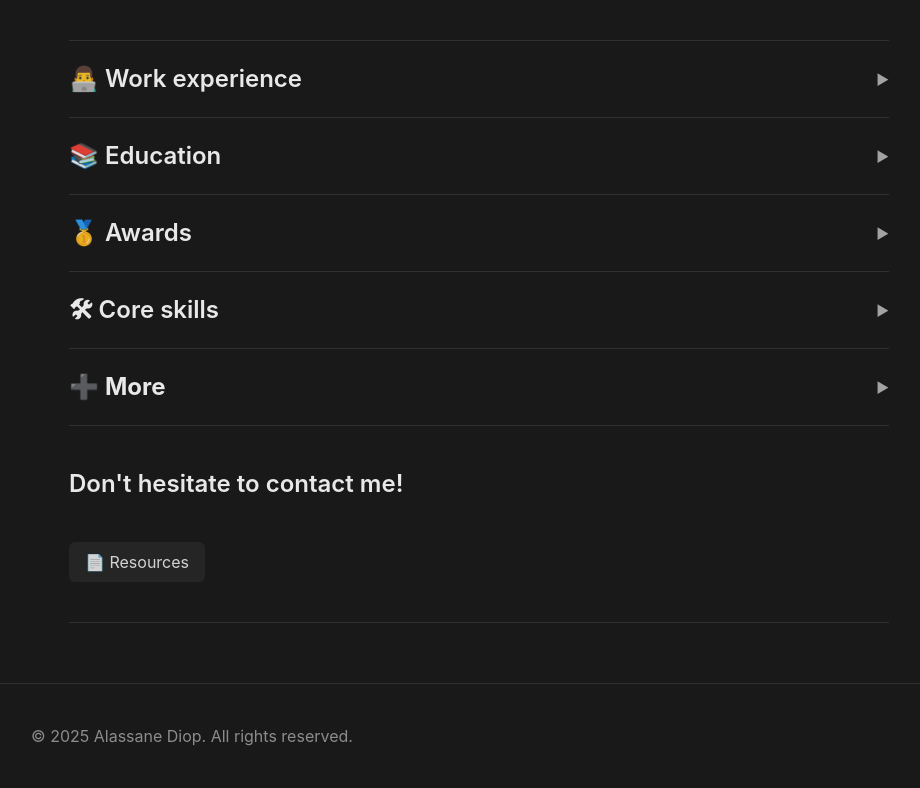
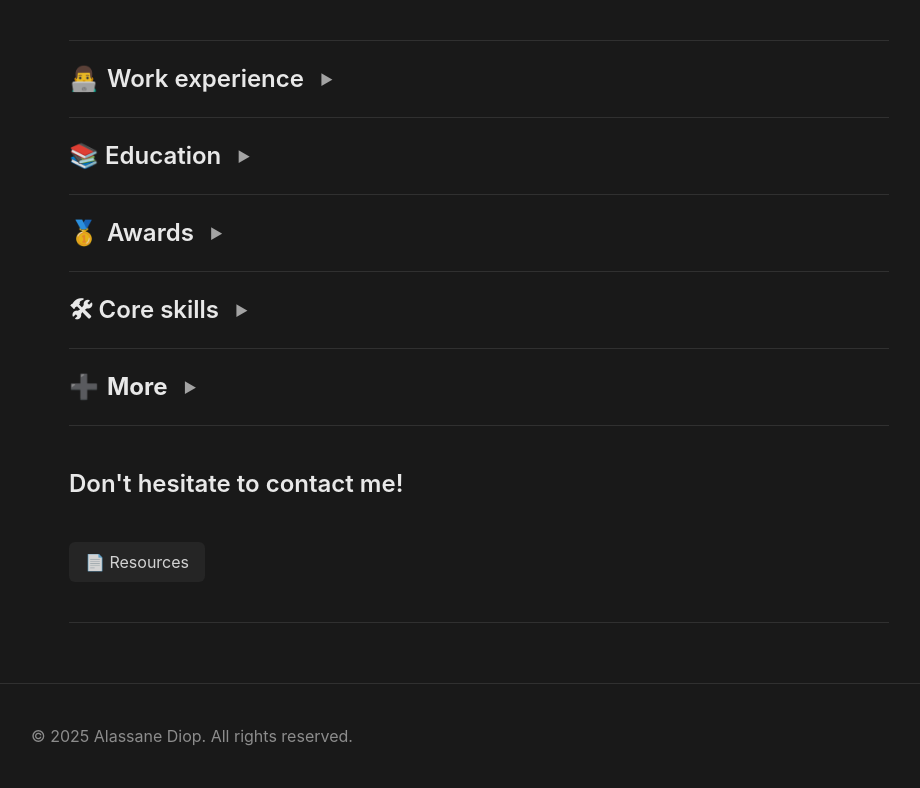
Before and after one commit to AlassaneDialDiop/alassane_ai, a Jekyll site: the page about/index.html, which Jekyll copies as it is, in a window 1280 px wide. Shown: the part 651-1439 px from the top of the page, without its empty margins (161-1081 px from the left). Built offline with Jekyll 4.4.1, drawn with Linux system fonts in a browser that asks for light colours.

Commit message:
Move toggle arrows next to section titles
- Place arrows inside h1 elements for better UX
- Makes it clearer that sections are clickable
- Improves visual association between text and toggle indicator

🤖 Generated with [Claude Code](https://claude.ai/code)

Co-Authored-By: Claude <noreply@anthropic.com>

```diff
--- a/about/index.html
+++ b/about/index.html
@@ -166,7 +166,6 @@
 
         .toggle-header {
             display: flex;
-            justify-content: space-between;
             align-items: center;
             cursor: pointer;
             padding: 20px 0;
@@ -178,12 +177,16 @@
             font-weight: 600;
             margin: 0;
             color: rgba(255, 255, 255, 0.9);
+            display: flex;
+            align-items: center;
+            gap: 8px;
         }
 
         .toggle-arrow {
             font-size: 14px;
             color: rgba(255, 255, 255, 0.6);
             transition: transform 0.2s;
+            margin-left: 8px;
         }
 
         .toggle-checkbox:checked + .toggle-header .toggle-arrow {
@@ -361,8 +364,7 @@
                 <div class="toggle-section">
                     <input type="checkbox" id="work-experience" class="toggle-checkbox">
                     <label for="work-experience" class="toggle-header">
-                        <h1><strong>👨‍💻</strong> Work experience</h1>
-                        <span class="toggle-arrow">▶</span>
+                        <h1><strong>👨‍💻</strong> Work experience <span class="toggle-arrow">▶</span></h1>
                     </label>
                     <div class="toggle-content">
                         <h2>Data scientist<strong>, Marketing</strong></h2>
@@ -414,8 +416,7 @@
                 <div class="toggle-section">
                     <input type="checkbox" id="education" class="toggle-checkbox">
                     <label for="education" class="toggle-header">
-                        <h1>📚 Education</h1>
-                        <span class="toggle-arrow">▶</span>
+                        <h1>📚 Education <span class="toggle-arrow">▶</span></h1>
                     </label>
                     <div class="toggle-content">
                         <h2><strong>Master of Science (M.Sc.) - Data science and Business Analytics</strong></h2>
@@ -433,8 +434,7 @@
                 <div class="toggle-section">
                     <input type="checkbox" id="awards" class="toggle-checkbox">
                     <label for="awards" class="toggle-header">
-                        <h1><strong>🥇</strong> Awards</h1>
-                        <span class="toggle-arrow">▶</span>
+                        <h1><strong>🥇</strong> Awards <span class="toggle-arrow">▶</span></h1>
                     </label>
                     <div class="toggle-content">
                         <p><em>Awards content to be added</em></p>
@@ -446,8 +446,7 @@
                 <div class="toggle-section">
                     <input type="checkbox" id="core-skills" class="toggle-checkbox">
                     <label for="core-skills" class="toggle-header">
-                        <h1>🛠 Core skills</h1>
-                        <span class="toggle-arrow">▶</span>
+                        <h1>🛠 Core skills <span class="toggle-arrow">▶</span></h1>
                     </label>
                     <div class="toggle-content">
                         <p><em>Core skills content to be added</em></p>
@@ -459,8 +458,7 @@
                 <div class="toggle-section">
                     <input type="checkbox" id="more" class="toggle-checkbox">
                     <label for="more" class="toggle-header">
-                        <h1>➕ <strong>More</strong></h1>
-                        <span class="toggle-arrow">▶</span>
+                        <h1>➕ <strong>More</strong> <span class="toggle-arrow">▶</span></h1>
                     </label>
                     <div class="toggle-content">
                         <p><em>More content to be added</em></p>
```
